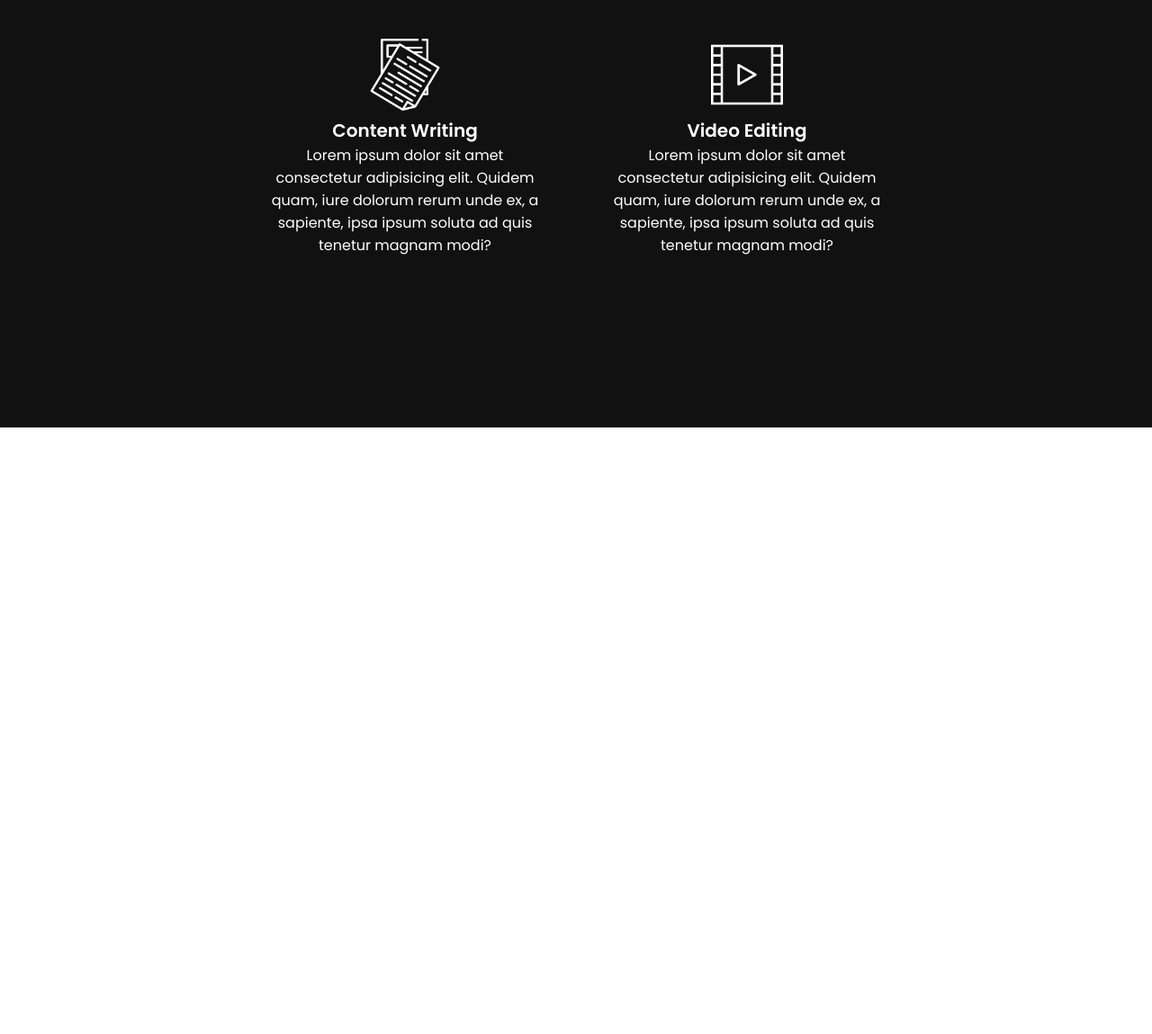
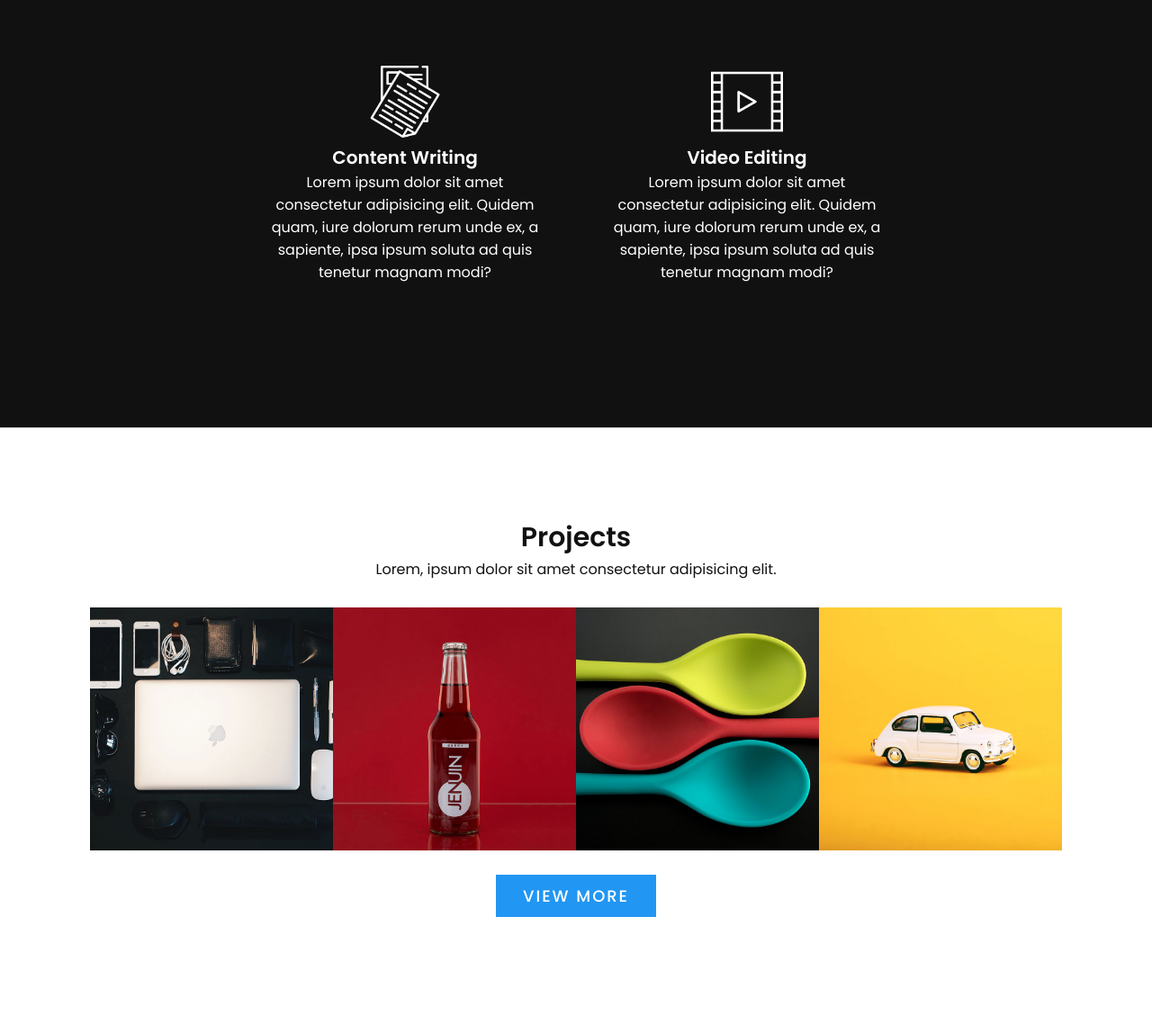
Before and after one commit to Lobst3rG3off/portfolio3.0, a plain HTML site: page index.html in a window 1280 px wide. Shown: the part 2381-3530 px from the top of the page at 90% size. Before the commit the page ends 2856 px from the top, so only its background shows below. Drawn offline with Linux system fonts and the light colour scheme.

Commit message:
project section html

```diff
--- a/index.html
+++ b/index.html
@@ -53,6 +53,7 @@
         <div class="heading white">
             <h2>Services</h2>
             <p>Lorem, ipsum dolor sit amet consectetur adipisicing elit.</p>
+        </div>
                 <div class="content">
                     <div class="serviceBox">
                         <img src="./assets/icon1.png">
@@ -85,6 +86,29 @@
                         <p>Lorem ipsum dolor sit amet consectetur adipisicing elit. Quidem quam, iure dolorum rerum unde ex, a sapiente, ipsa ipsum soluta ad quis tenetur magnam modi?</p>
                     </div>
                 </div>
+
+    </section>
+    <section class="work">
+        <div class="heading">
+            <h2>Projects</h2>
+            <p>Lorem, ipsum dolor sit amet consectetur adipisicing elit.</p>
+        </div>
+        <div class="content">
+            <div class="projectBox">
+                <img src='./assets/product1.jpg'>
+            </div>
+            <div class="projectBox">
+                <img src='./assets/product2.jpg'>
+            </div>
+            <div class="projectBox">
+                <img src='./assets/product3.jpg'>
+            </div>
+            <div class="projectBox">
+                <img src='./assets/product4.jpg'>
+            </div>
+        </div>
+        <div class="heading">
+            <a href="#" class="button">View More</a>
         </div>
     </section>
     <script type="text/javascript">
```
